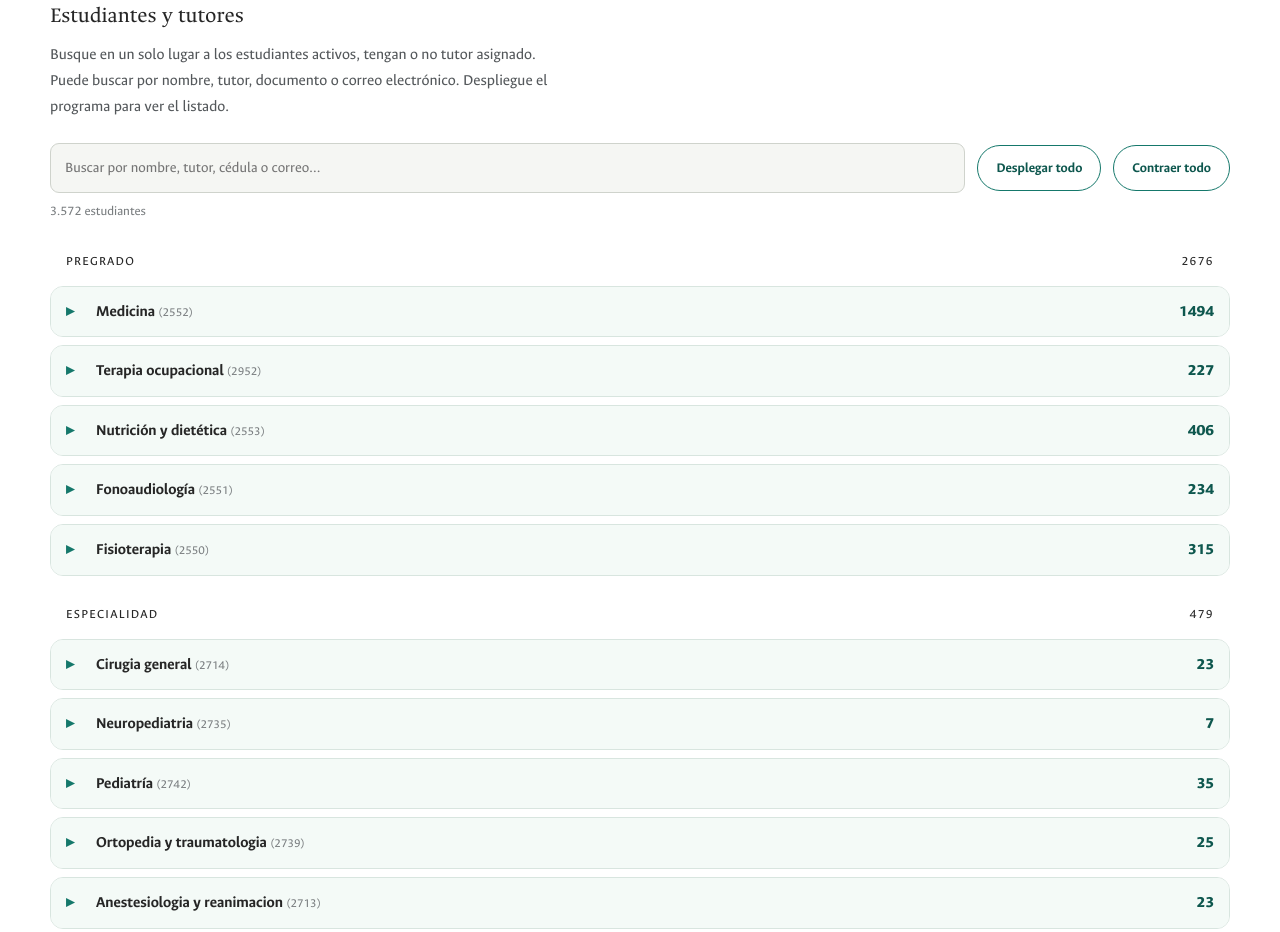
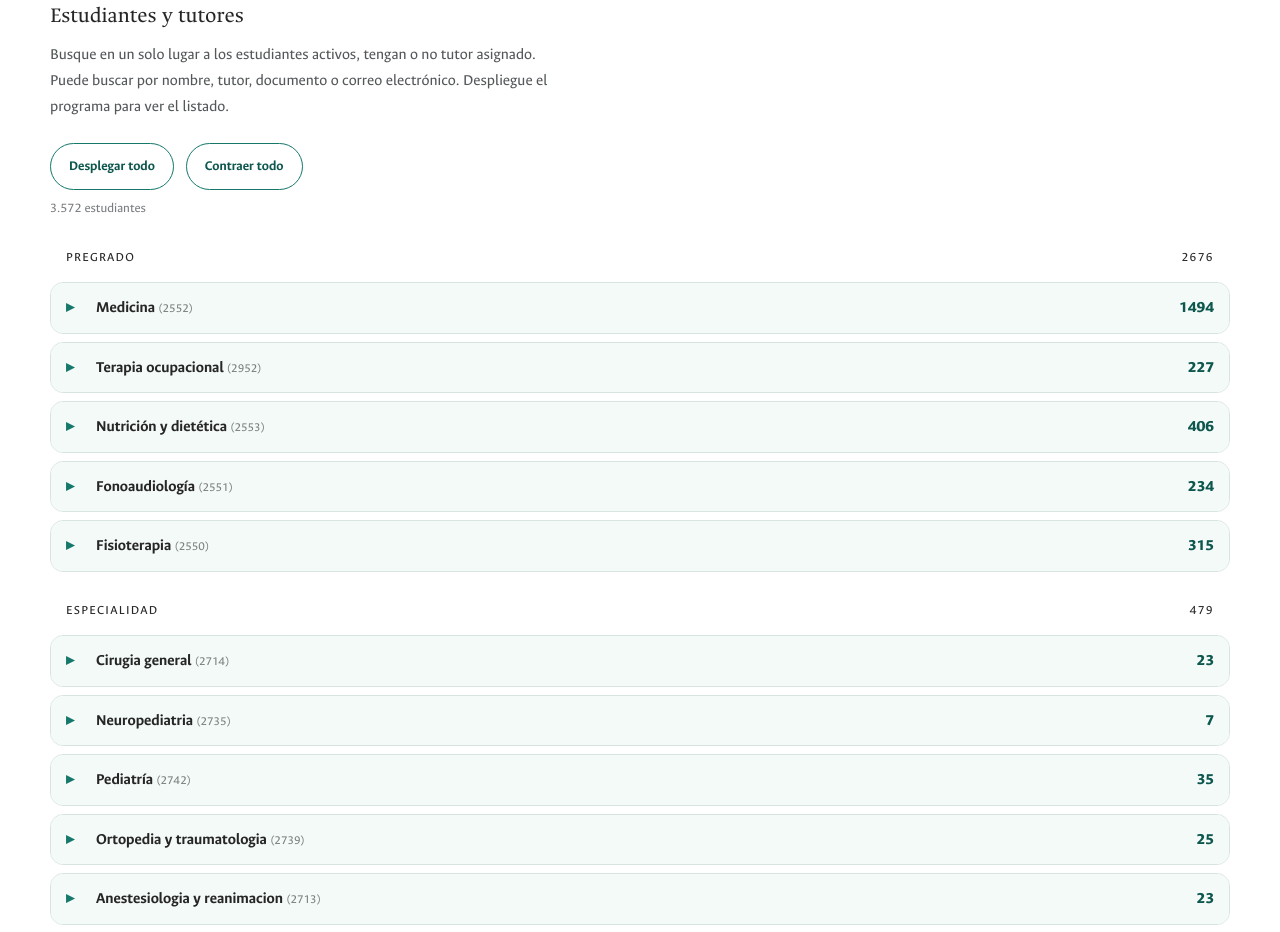
Before and after one commit to tutoresfmbog-sketch/Portal_de_consulta, a website: page private/consulta.html in a window 1280 px wide. Shown: the part 4526-5458 px from the top of the page. Drawn offline with nearby package versions, Linux system fonts and the light colour scheme; files that its build step writes are made by us from their sources; files whose address does not match are found by name; a web font is replaced by a local one.

Commit message:
Arreglo8

```diff
--- a/private/consulta.html
+++ b/private/consulta.html
@@ -1197,8 +1197,7 @@
   <h3 style="font-size:22px;margin-top:40px">Estudiantes y tutores</h3>
   <p class="eq-lead" style="font-size:16px">Busque en un solo lugar a los estudiantes activos, tengan o no tutor asignado. Puede buscar por nombre, tutor, documento o correo electrónico. Despliegue el programa para ver el listado.</p>
   <div class="fl-tools">
-    <label for="fe-q" class="sr-only" style="position:absolute;left:-9999px">Buscar por nombre, tutor, cédula o correo</label>
-    <input id="fe-q" type="search" placeholder="Buscar por nombre, tutor, cédula o correo…" autocomplete="off">
+
     <button type="button" id="fe-open">Desplegar todo</button>
     <button type="button" id="fe-close">Contraer todo</button>
   </div>
```
